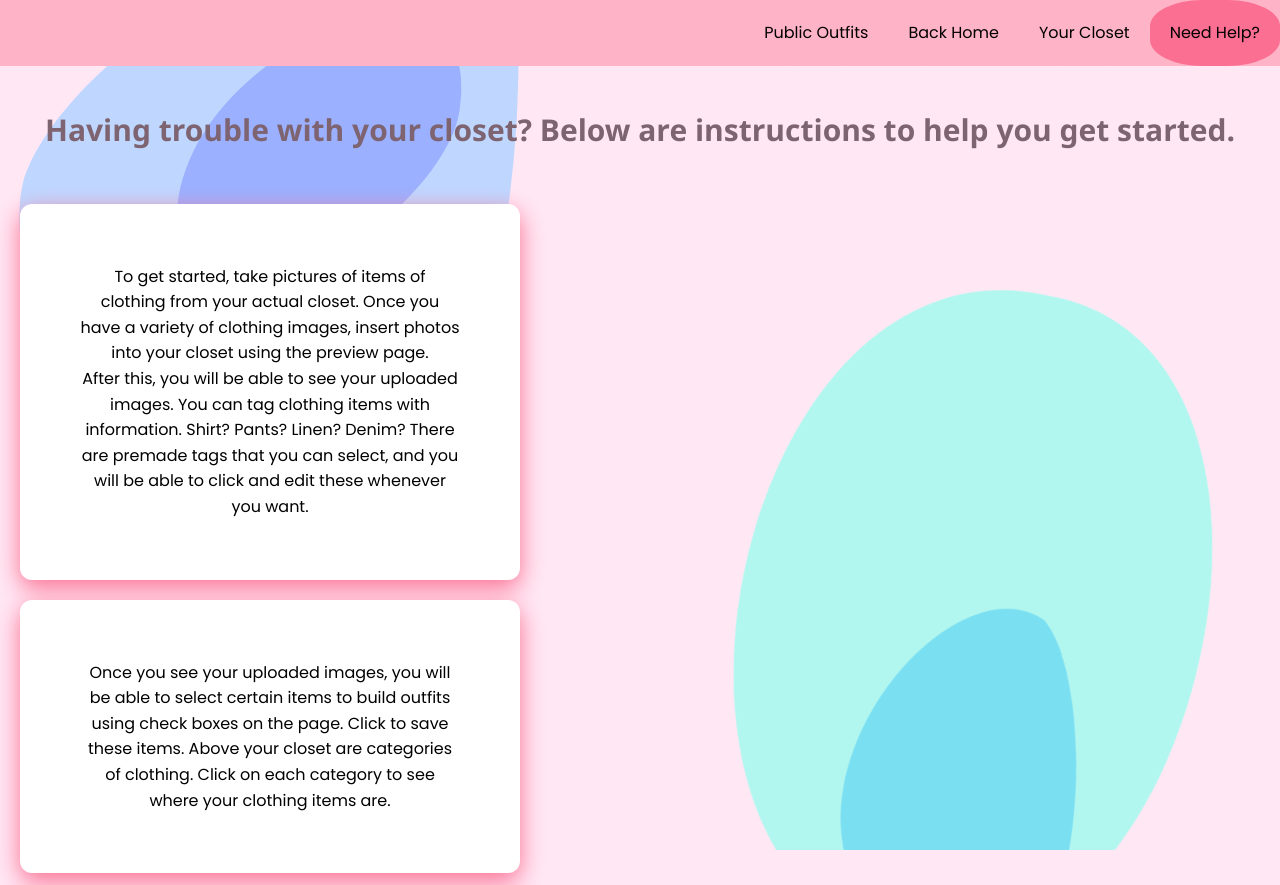
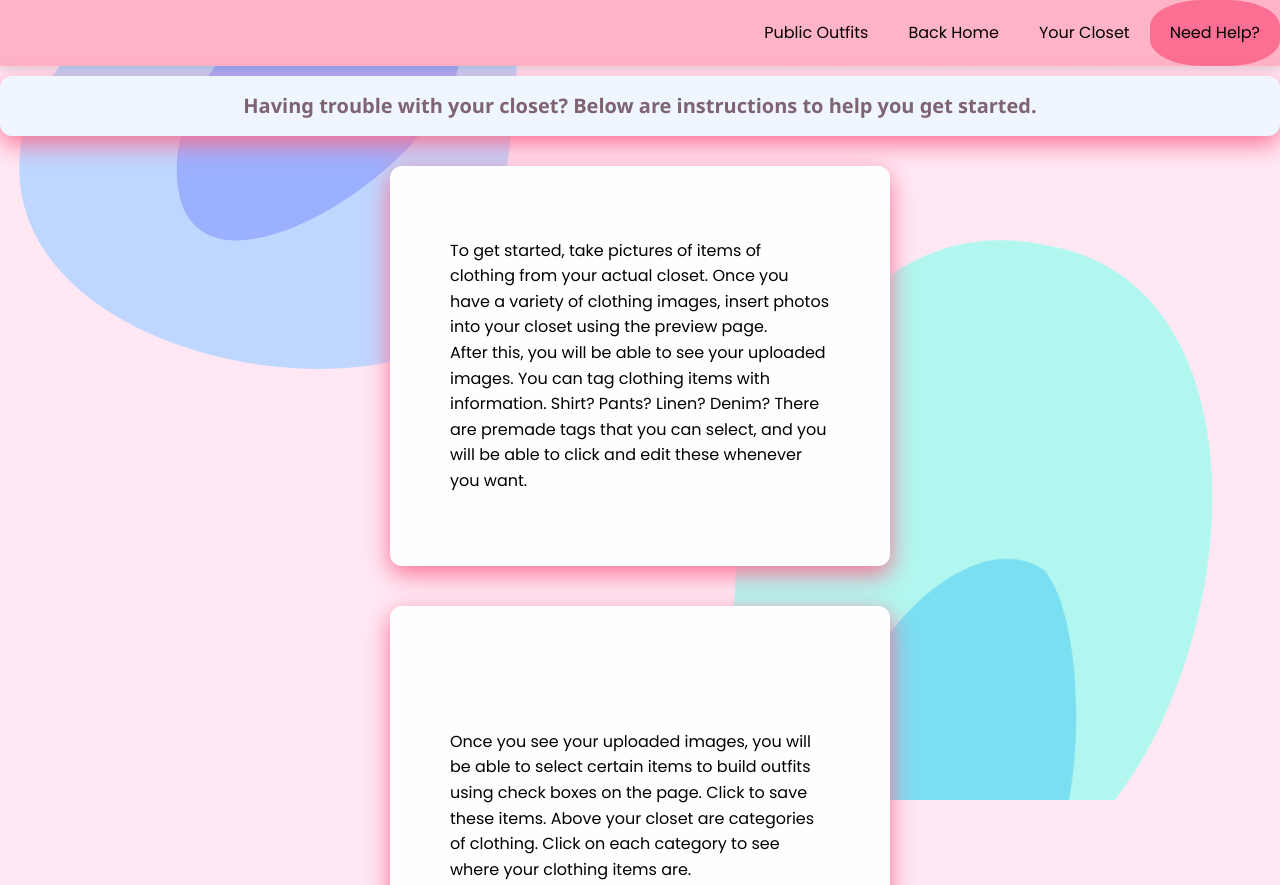
Before and after one commit to trishllamaz/fitter-critters, a plain HTML site: page help.html in a window 1280 px wide. Shown: the top 885 px of the page. Drawn offline with Linux system fonts and the light colour scheme.

Commit message:
centered boxes, added another box

```diff
--- a/styles_help.css
+++ b/styles_help.css
@@ -1,62 +1,74 @@
-@import url('https://fonts.googleapis.com/css2?family=Poppins:ital,wght@0,100;0,200;0,300;0,400;0,500;0,600;0,700;0,800;0,900;1,100&display=swap');
-@import url('https://fonts.googleapis.com/css2?family=Poppins:wght@100;200;300;400;500;600;700;800;900&display=swap');
-
-
-
 * {
     padding: 0;
     margin: 0;
     box-sizing: border-box;
-    text-align: center;
-
 }
 
 body {
     background-color: #ffdaee9d;
-    justify-content: center; /* Center horizontally */
+    display: flex;
+    flex-direction: column;
+    align-items: center;
+    height: 100vh;
+    margin: 0;
 }
 
-h3{
+h3 {
     padding: 30px;
-    font-size: 30px;
-    color:#7e6371;
+    font-size: 20px;
+    color: #7e6371;
     font-weight: bold;
+    background-color: #f0f6ff;
+    max-height: 10px;
+    width: 100%;
+    border-radius: 12px;
+    box-shadow: #fb6f92 0px 8px 24px;
+    display: flex;
+    flex-direction: column;
+    justify-content: center;
+    align-items: center;
 
+}
 
+.topnav {
+    width: 100%;
+    background-color: #ffb3c6;
+    overflow: hidden;
+    box-shadow: 0 4px 6px rgba(0, 0, 0, 0.1);
+    text-align: center;
+    flex-shrink: 0;
+}
 
+.container {
+    display: flex;
+    flex-direction: column;
+    justify-content: center;
+    align-items: center;
+    flex-grow: 1;
+    width: 100%;
 }
 
 .section1,
 .section2,
 .section3 {
-    padding: 0 50px; /* Removed the duplicate padding */
-    margin: 20px auto; /* Center horizontally */
-    text-align: center;
-    align-items: center; /* Removed the duplicate align-items */
-    background-color: #fff;
-    min-width: 200px;
-    min-height: 200px;
+    background-color: #fdfeff;
+    width: 100%;
     max-width: 500px;
-    max-height: 500px;
+    min-height: 400px;
     border-radius: 12px;
     box-shadow: #fb6f92 0px 8px 24px;
     display: flex;
     flex-direction: column;
     justify-content: center;
-    text-align: center; /* Removed the duplicate text-align */
+    align-items: center;
     padding: 60px;
     margin: 20px;
 }
 
-.topnav {
-    overflow: hidden;
-    background-color: #ffb3c6;
-  }
-
-  /* Animation background */
+/* Animation background */
 svg {
     position: fixed;
-    top: 50;
+    top: 0;
     left: 0;
     width: 100%;
     height: 100vh;
```
